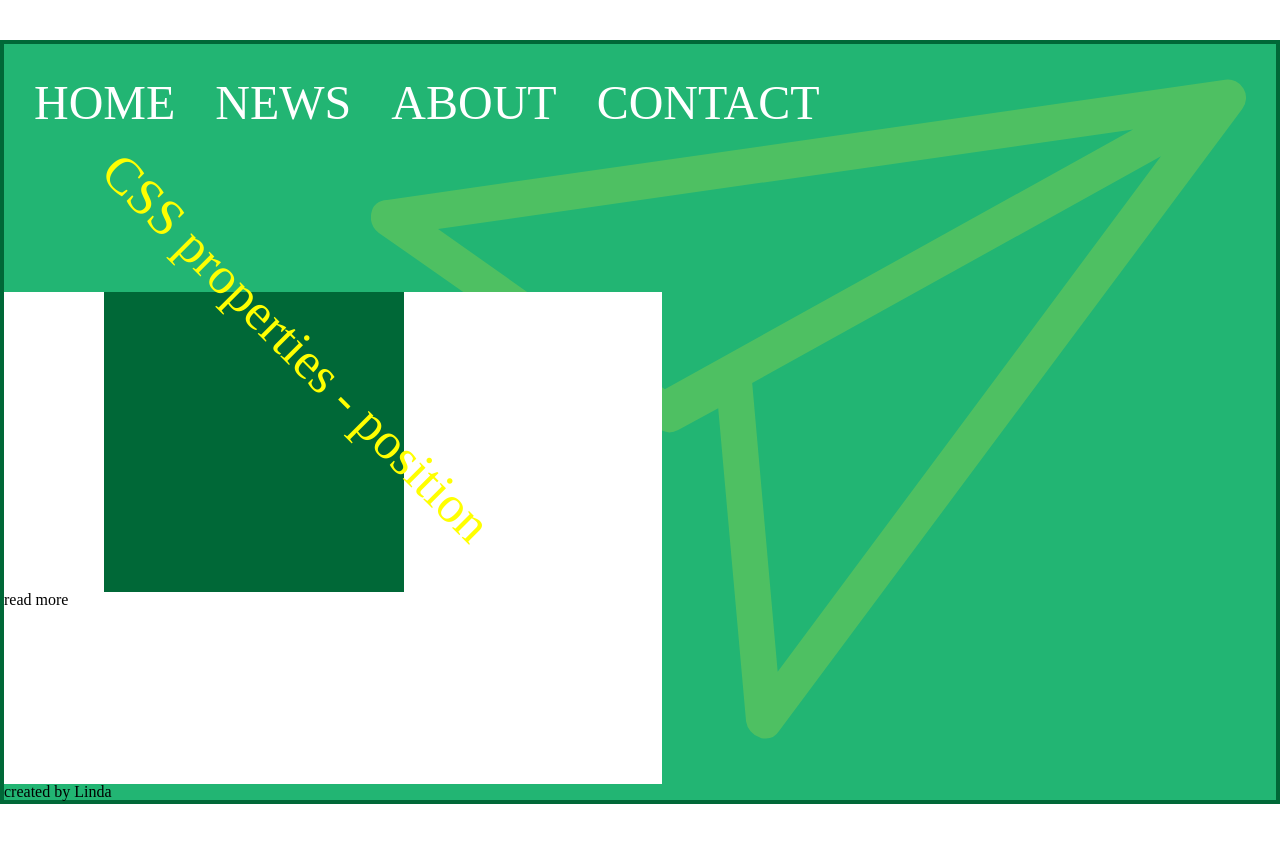
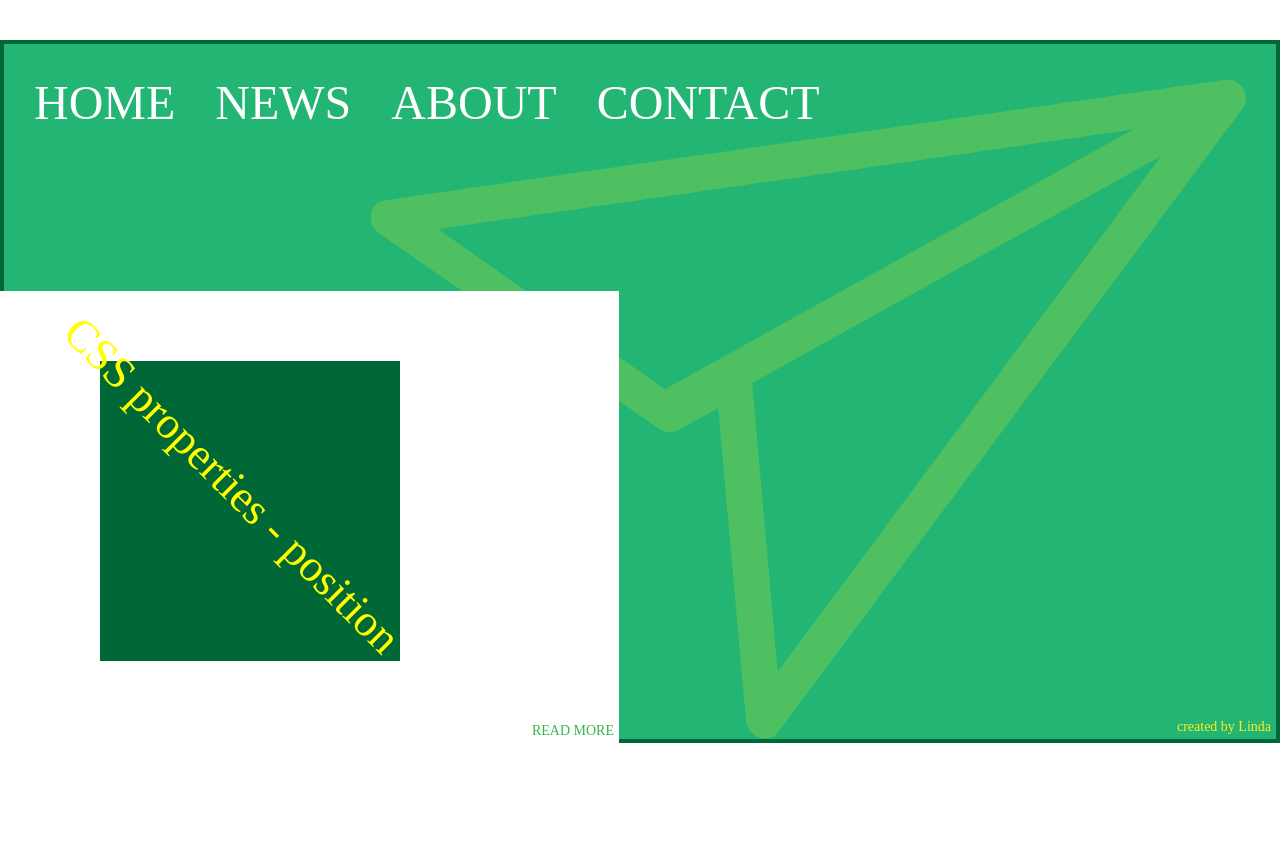
Before and after one commit to LindaGiorgadze/JS_Homework2, a plain HTML site: page page2.html in a window 1280 px wide. After the commit the page ends 800 px from the top, so only its background shows below. Drawn offline with Linux system fonts and the light colour scheme.

Commit message:
position property

```diff
--- a/css/pages/page2.css
+++ b/css/pages/page2.css
@@ -6,14 +6,12 @@
     border: 4px solid #006837;
     position: relative;
 }
-.page2 nav {
-    margin-bottom: 165px;
-}
 .page2 .logo2 {
     opacity: 20%;
     width: 875px;
     height: 660px;
-    position: absolute;
+    float: right;
+    /* position: absolute; */
     top: 35px;
     right: 30px;
 }
@@ -27,24 +25,50 @@
     margin-right: 40px;
     font-size: 48px;
 }
+.clear-right {
+    clear: both;
+}
 .box-white {
     background-color: #FFFFFF;
-    width: 658px;
-    height: 492px;
-    position: relative;
+    width: 619px;
+    height: 452px;
+    position: absolute;
+    bottom: -4px;
+    left: -4px;
+    z-index: 99;
 }
 .hover-title {
     font-size: 39pt;
     color: #FFFF00;
     transform: rotate(45deg);
     position: absolute;
-    top: 30px;
-    left: 30px;
+    bottom: 235px;
+    right: 160px;
+    font-size: 45px;
+    z-index: 9;
 }
 .box-green {
     background-color: #006837;
     width: 300px;
     height: 300px;
-    margin-left: 100px;
-    margin-top: 70px;
+    margin: 70px 217px 70px 100px;
+    position: absolute;
 }
+.box-white p {
+    position: absolute;
+    bottom: 5px;
+    right: 5px;
+    color: #39B54A;
+    text-transform: uppercase;
+    font-size: 14px;
+}
+.box-white p:hover {
+    text-decoration: underline;
+}
+.copyright {
+    position: absolute;
+    bottom: 5px;
+    right: 5px;
+    color: #FCEE21;
+    font-size: 14px;
+}
--- a/page2.html
+++ b/page2.html
@@ -19,6 +19,9 @@
                     <li><a href="#">about</a></li>
                     <li><a href="#">contact</a></li>
                 </ul>
+                <div class="clear-right">
+
+                </div>
             </nav>
             <div class="box-white">
                 <h3 class="hover-title">CSS properties - position</h3>
```
